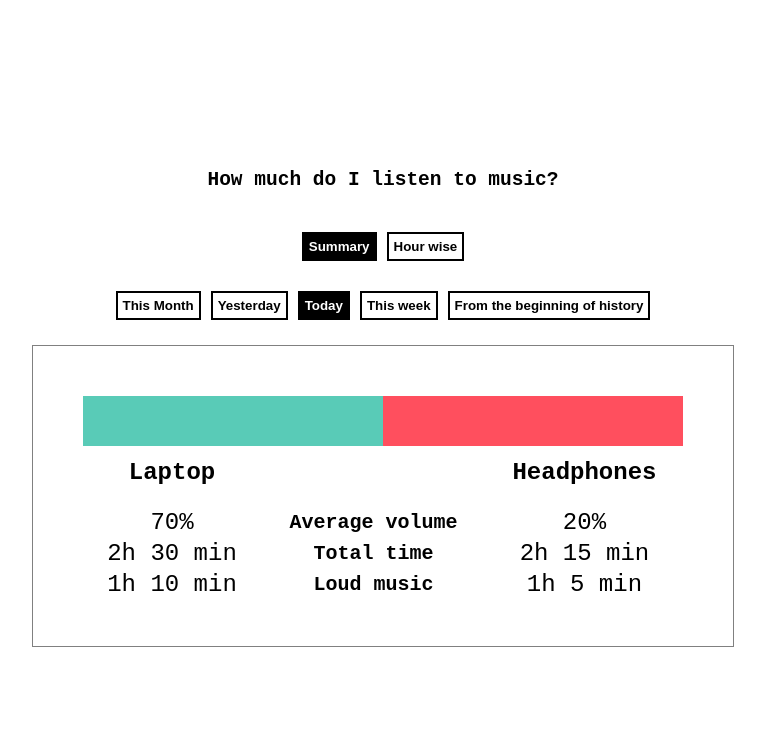
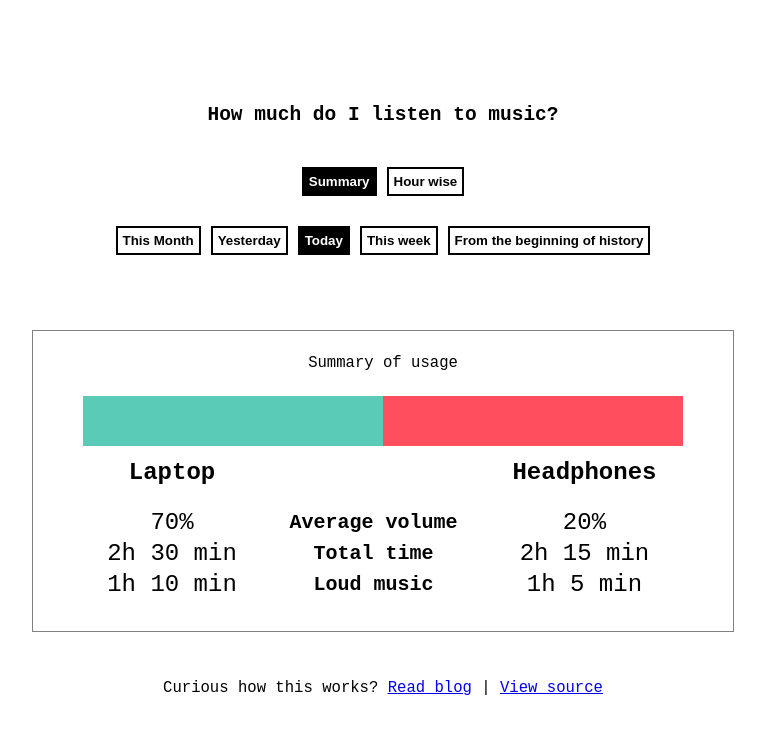
Before and after one commit to himanshub16/music-habits, a plain HTML site: page docs/index.html in a window 1280 px wide. Shown: the whole page, without its empty margins (257-1022 px from the left). Drawn offline with nearby package versions, Linux system fonts and the light colour scheme; no server answers.

Commit message:
add blog link and labels on chart

```diff
--- a/docs/index.css
+++ b/docs/index.css
@@ -49,7 +49,8 @@ body {
 
 #hourly-summary {
     width: 700px;
-    height: 300px;
+    height: auto;
+    font-size: 1.2em;
 }
 
 #hourly-summary-canvas {
@@ -64,11 +65,17 @@ body {
     width: 700px;
     height: 300px;
     background-color: white;
+    margin-top: 50px;
     border: 1px solid grey;
+}
+#summary center {
+    font-size: 1.2em;
+    margin: 1.5em;
 }
 
 #bar {
     padding: 50px;
+    padding-top: 0;
     padding-bottom: 10px;
     display: flex;
     flex-direction: row;
@@ -90,6 +97,15 @@ body {
 
 #headphoneBar {
     background-color: #ff4f5e;
+}
+
+#blog-link {
+    align-content: flex-end;
+    /* position: fixed; */
+    /* bottom: 0; */
+    margin-top: 3em;
+    margin-bottom: 1em;
+    font-size: 1.2em;
 }
 
 #info {
--- a/docs/index.html
+++ b/docs/index.html
@@ -25,10 +25,17 @@
         </div>
 
         <div id="hourly-summary">
+            <center>
+                Average volume over hour of day.
+                <br>
+                Distinct color tells the device which was most used in this hour of day.
+            </center>
+            <br/>
             <canvas id="hourly-summary-canvas"></canvas>
         </div>
 
         <div id="summary">
+            <center>Summary of usage</center>
             <div id="bar">
                 <div id="speakerBar"></div>
                 <div id="headphoneBar"></div>
@@ -61,6 +68,15 @@
             </table>
         </div>
 
+        <div id="blog-link">
+            Curious how this works?
+            <a href="https://himanshub16.github.io/tracking-my-music-habits/" target="_blank">
+                Read blog</a>
+            |
+            <a href="https://github.com/himanshub16/music-habits" target="_blank">
+                View source
+            </a>
+        </div>
     </body>
     <script src="index.js">
 
--- a/docs/index.js
+++ b/docs/index.js
@@ -12,7 +12,10 @@ let dummyResponse = {}
 let canvas = document.getElementById('hourly-summary-canvas'),
     ctx = canvas.getContext('2d'),
     chart = new Chart(ctx, {type: 'bar', data: {}, options: {
-      title: { display: true, text: 'Average volume'}
+      scales: {
+        xAxes: [{display: true, scaleLabel: {display: true, labelString: 'Hour of day', fontColor: 'black', fontStyle: 'bold'}}],
+        yAxes: [{display: true, scaleLabel: {display: true, labelString: "Volume (percent)", fontColor: 'black', fontStyle: 'bold'}}]
+      }
     }})
 
 
```
